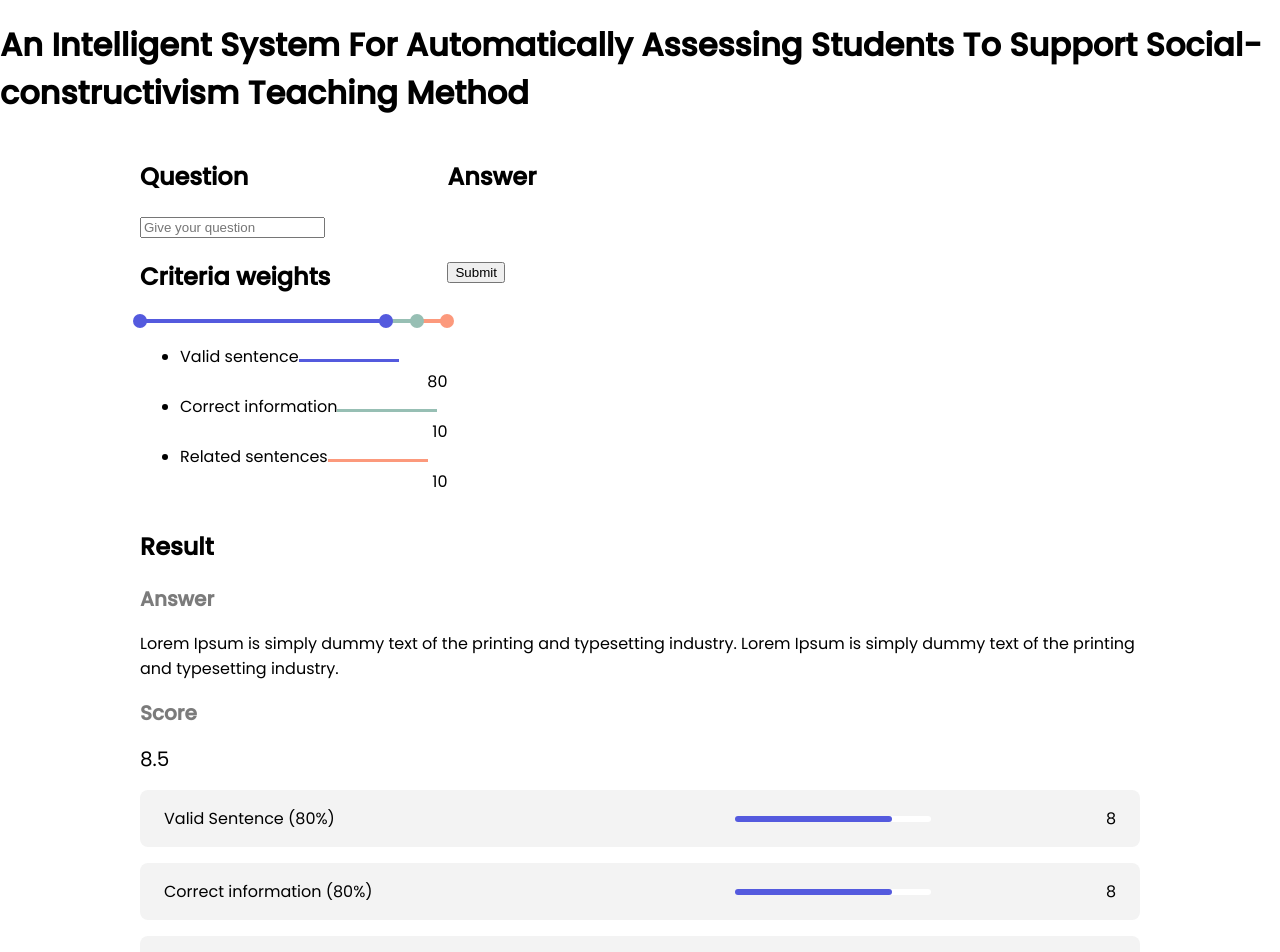
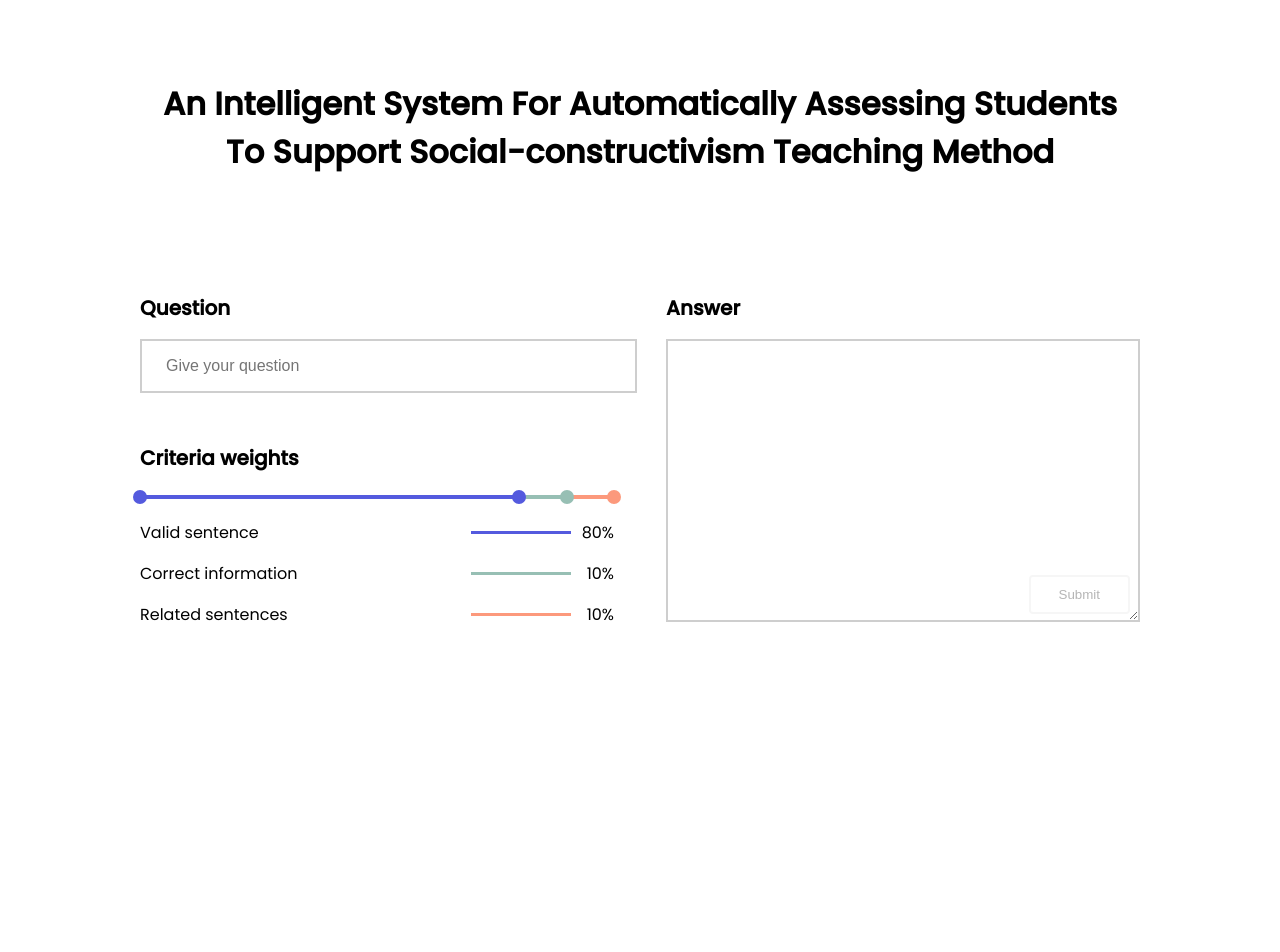
Before and after one commit to TienThinh-fe/resfes-client, a React (Create React App) app: page / in a window 1280 px wide. Shown: the top 952 px of the page. Built offline with nearby package versions, Linux system fonts and the light colour scheme.

Commit message:
refactor: oganize into components

```diff
--- a/src/App.js
+++ b/src/App.js
@@ -1,138 +1,24 @@
-import { useState } from 'react';
-import { Range } from 'rc-slider'
+import Gap from 'components/Gap'
+import Header from 'components/Header'
+import { STRINGS_EN } from 'constants/string'
+import QuestionPage from 'pages/Question'
+import ResultPage from 'pages/Result'
 import 'rc-slider/assets/index.css'
-import './App.css';
-import ResultCriteriaCard from './ResultCriteriaCard';
-
+import './App.css'
 
 function App() {
-  const [value, setValue] = useState([0, 80, 90, 100])
 
-  return (
-    <div className="App">
-      <header>
-        <h1 className="title">An Intelligent System For Automatically Assessing Students To Support Social-constructivism Teaching Method</h1>
-      </header>
-
-      <main>
-        <div className="container">
-          <div className="question">
-            <div className="question__title">
-              <h2>Question</h2>
-            </div>
-            <div className="question__input">
-              <input
-                placeholder="Give your question"
-              />
-            </div>
-
-            <div className="question__criteria">
-              <div className="question__criteria--title">
-                <h2>Criteria weights</h2>
-              </div>
-              <div className="question__criteria--slider">
-                <Range
-                  draggableTrack
-                  value={value}
-                  onChange={setValue}
-                  pushable={false}
-                  count={3}
-                  allowCross={false}
-                  trackStyle={[{ backgroundColor: '#545ADE' }, { backgroundColor: '#97BFB4' }, { backgroundColor: '#FC997C' }]}
-                  handleStyle={[{ backgroundColor: '#545ADE' }, { backgroundColor: '#545ADE' }, { backgroundColor: '#97BFB4' }, { backgroundColor: '#FC997C' }]}
-                  dotStyle={{ borderColor: 'orange' }}
-                  activeDotStyle={{ borderColor: 'yellow' }}
-                />
-              </div>
-              <div className="question__criteria--list">
-                <ul>
-                  <li>
-                    <span style={{ flex: 10 }}>Valid sentence</span>
-                    <div style={{ display: 'inline-block', width: '100px', height: '3px', backgroundColor: '#545ADE', marginRight: '10px', flex: 3 }}></div>
-                    <span style={{ flex: 1, display: 'flex', justifyContent: 'flex-end' }}>{value[1]}</span>
-                  </li>
-                  <li>
-                    <span style={{ flex: 10 }}>Correct information</span>
-                    <div style={{ display: 'inline-block', width: '100px', height: '3px', backgroundColor: '#97BFB4', marginRight: '10px', flex: 3 }}></div>
-                    <span style={{ flex: 1, display: 'flex', justifyContent: 'flex-end' }}>{value[2] - value[1]}</span>
-                  </li>
-                  <li>
-                    <span style={{ flex: 10 }}>Related sentences</span>
-                    <div style={{ display: 'inline-block', width: '100px', height: '3px', backgroundColor: '#FC997C', marginRight: '10px', flex: 3 }}></div>
-                    <span style={{ flex: 1, display: 'flex', justifyContent: 'flex-end' }}> {value[3] - value[2]}</span>
-                  </li>
-                </ul>
-              </div>
-            </div>
-          </div>
-
-          <div className="answer">
-            <div className="answer__title">
-              <h2>Answer</h2>
-            </div>
-            <div className="answer__input">
-              <div className="answer__input--field" contenteditable="true"></div>
-              <button>Submit</button>
-            </div>
-          </div>
-        </div>
-
-        <div className="container">
-          <div className="result">
-            <div className="result__title">
-              <h2>Result</h2>
-            </div>
-
-            <div className="result__detail">
-              <div className="result__detail--answer">
-                <div className="title">
-                  <h2 style={{ fontSize: '20px', color: '#7B7B7B' }}>Answer</h2>
-                </div>
-                <div className="content">
-                  Lorem Ipsum is simply dummy text of the printing and typesetting industry.
-                  Lorem Ipsum is simply dummy text of the printing and typesetting industry.
-
-                </div>
-              </div>
-              <div className="result__detail--score">
-                <div className="title">
-                  <h2 style={{ fontSize: '20px', color: '#7B7B7B' }}>Score</h2>
-                </div>
-                <div className="content" style={{ fontSize: '20px' }}>
-                  8.5
-                </div>
-                <div className="result__card">
-                  <ResultCriteriaCard
-                    title='Valid Sentence'
-                    weights={80}
-                    score={8}
-                    color='#545ADE'
-                  />
-                  <ResultCriteriaCard
-                    title='Correct information'
-                    weights={80}
-                    score={8}
-                    color='#545ADE'
-                  />
-                  <ResultCriteriaCard
-                    title='Related information'
-                    weights={80}
-                    score={8}
-                    color='#545ADE'
-                  />
-                </div>
-              </div>
-            </div>
-          </div>
-        </div>
-
-
-
-
-      </main >
-
-    </div >
-  )
+  	return (
+		<div className="App">
+			<Header title={STRINGS_EN.TITLE} />
+			<main>
+				<QuestionPage />
+				<Gap height={100} />
+				<ResultPage />
+				<Gap height={200} />
+			</main>
+		</div >
+  	)
 }
 
 export default App;
```
